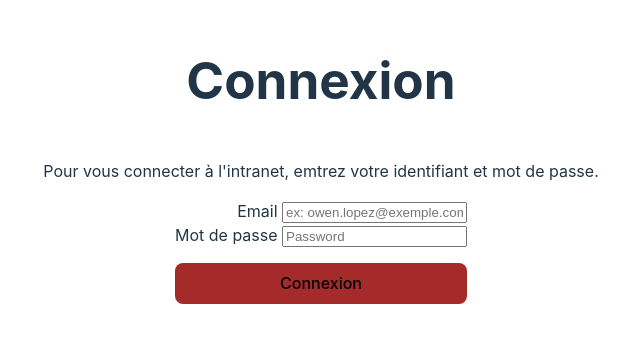
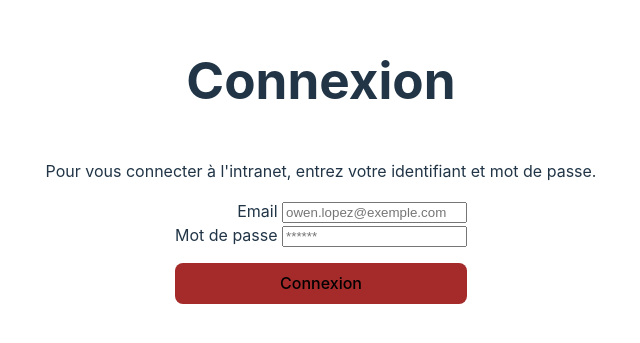
Before and after one commit to MaximeSaliou72/Projet-Intranet, a React (Vite) app in the folder client/: page / in a window 1280 px wide. Shown: the part 239-582 px from the top of the page, without its empty margins (319-959 px from the left). Built offline with nearby package versions, Linux system fonts and the light colour scheme.

Commit message:
auth login

```diff
--- a/client/package.json
+++ b/client/package.json
@@ -9,6 +9,7 @@
     "preview": "vite preview"
   },
   "dependencies": {
+    "axios": "^1.3.2",
     "react": "^18.2.0",
     "react-dom": "^18.2.0",
     "react-router-dom": "^6.8.0"
--- a/client/src/views/login.jsx
+++ b/client/src/views/login.jsx
@@ -1,19 +1,39 @@
+import { useState, useEffect } from "react";
+import axios from "axios";
 
 const Login = () => {
+    const [email, setEmail] = useState('');
+    const [password, setPassword] = useState('');
+    const [msg, setMsg] = useState('');
+
+    const Auth = async (e) => {
+        e.preventDefault();
+        try {
+            await axios.post('http://localhost:8080/api/auth/signin', {
+                email: email,
+                password: password
+            });
+            console.log(e)
+        } catch (error) {
+            if (error.response) {
+                setMsg(error.response.data.msg);
+            }
+        }
+    }
 
     return (
         <main className="loginPage">
             <h1>Connexion</h1>
-            <p>Pour vous connecter à l'intranet, emtrez votre identifiant et mot de passe.</p>
-            <form className="loginForm">
+            <p>Pour vous connecter à l'intranet, entrez votre identifiant et mot de passe.</p>
+            <form onSubmit={Auth} className="loginForm">
                 <div>
                     <label>Email </label>
-                    <input placeholder="ex: owen.lopez@exemple.com" name='email' type="email"></input>
+                    <input type="email" className="input" name='email' placeholder="owen.lopez@exemple.com" value={email} onChange={(e) => setEmail(e.target.value)} />
                 </div>
 
                 <div>
                     <label>Mot de passe </label>
-                    <input name="password" type="password" placeholder="Password"></input>
+                    <input type="password" className="input" placeholder="******" value={password} onChange={(e) => setPassword(e.target.value)} />
                 </div>
                 <button className="button">Connexion</button>
             </form>
```
